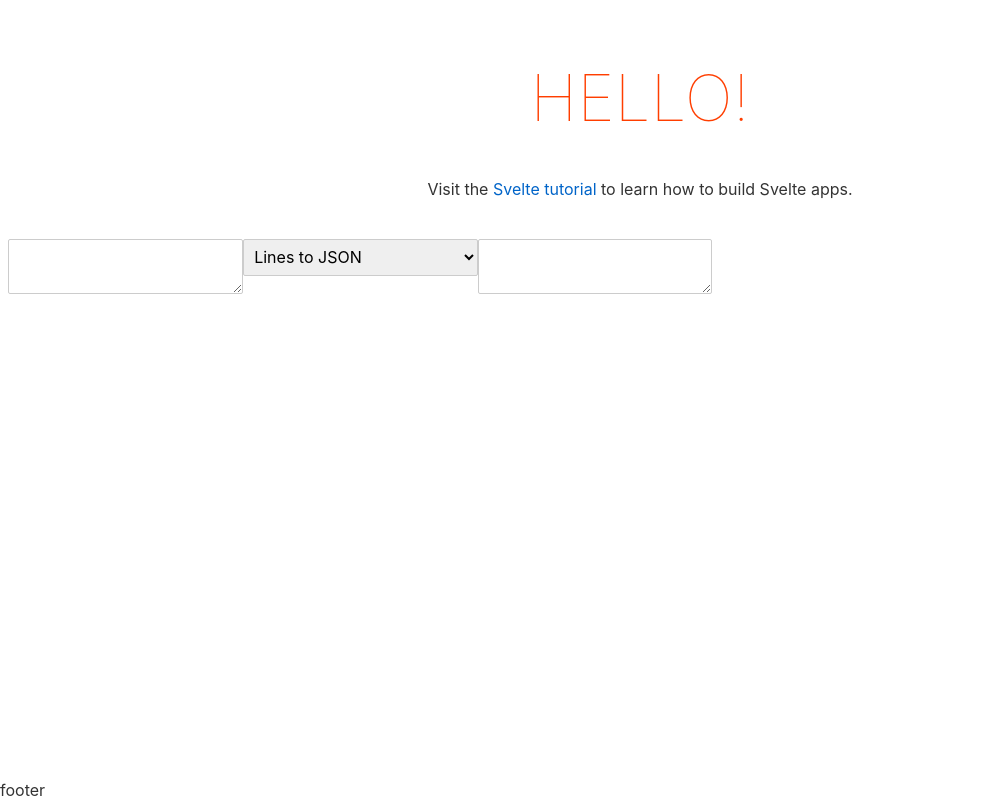
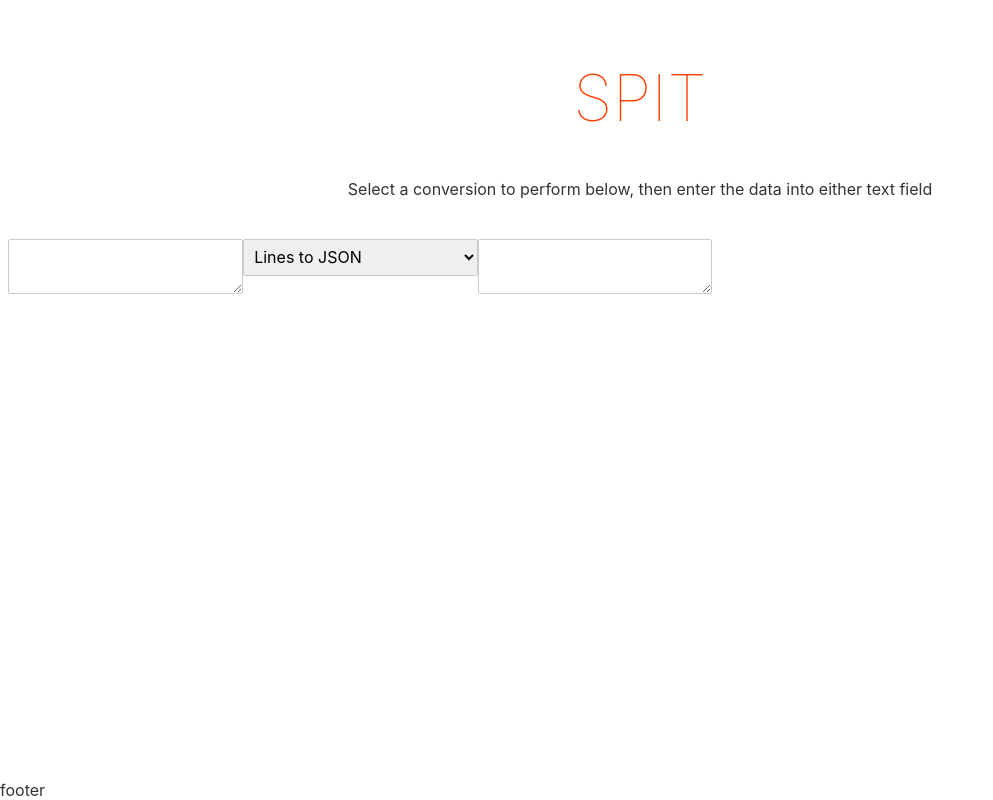
Before and after one commit to featherbear/spit, a Svelte app: page / in a window 1280 px wide. Shown: the whole page, without its empty margins (0-993 px from the left). Built offline with nearby package versions, Linux system fonts and the light colour scheme.

Commit message:
Update hint

```diff
--- a/src/App.svelte
+++ b/src/App.svelte
@@ -11,7 +11,7 @@
   function handleInputFocus({ target }) {
     if (lastInput !== target) {
       lastInput = target;
-      target.placeholder = ""
+      target.placeholder = "";
     }
   }
 
@@ -37,11 +37,8 @@
 
 <div class="container">
   <header>
-    <h1>Hello!</h1>
-    <p>
-      Visit the <a href="https://svelte.dev/tutorial">Svelte tutorial</a> to learn
-      how to build Svelte apps.
-    </p>
+    <h1>Spit</h1>
+    <p>Select a conversion to perform below, then enter the data into either text field</p>
   </header>
   <main>
     <Panel
```
